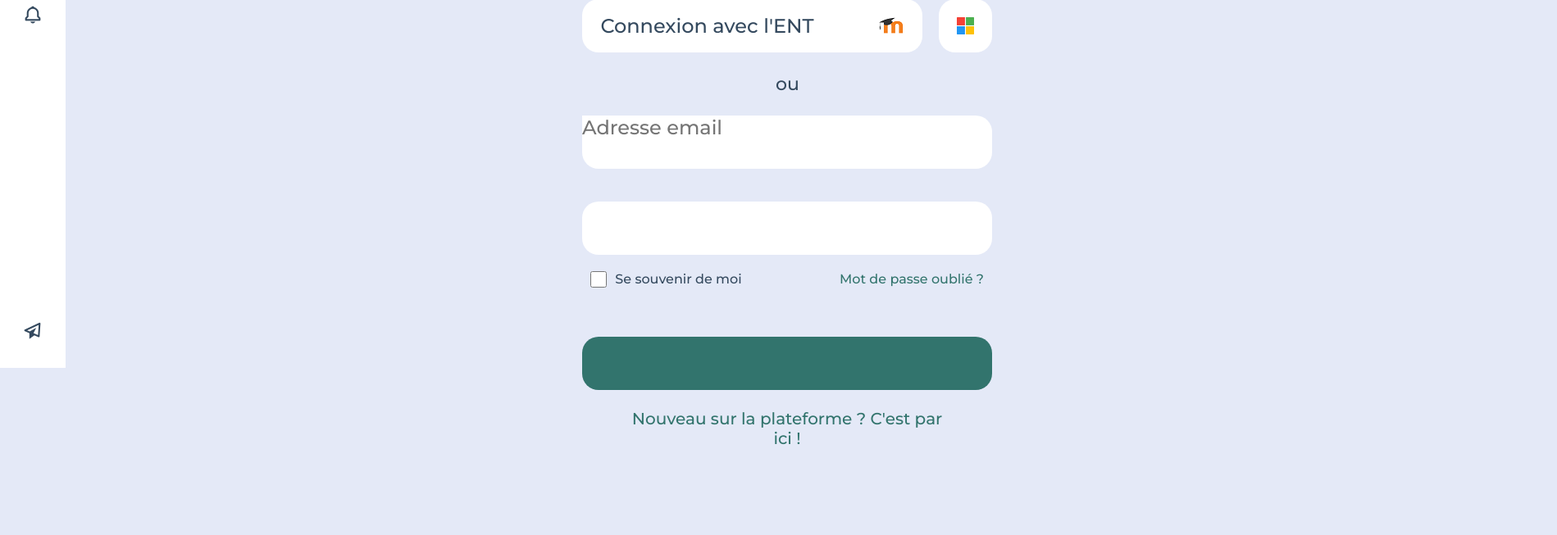
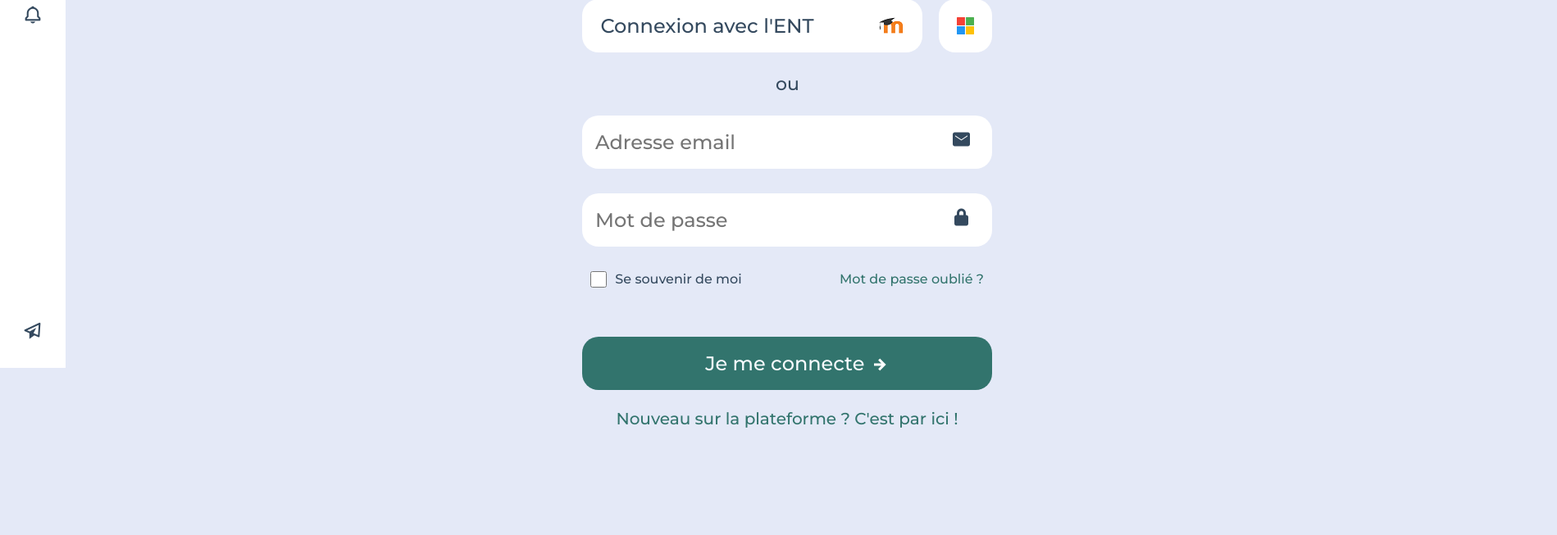
Before and after one commit to CRESI-Corp/cresi-jobs, a React (Create React App) app in the folder cresi-front/: page /connection in a window 1280 px wide. Shown: the part 351-1004 px from the top of the page at 82% size, 1899 px wide, since content can reach past the window. After the commit the page ends 874 px from the top, so only its background shows below. Built offline with nearby package versions, Linux system fonts and the light colour scheme.

Commit message:
page connection finish
manque juste l'alignement qui est pas centré

```diff
--- a/cresi-front/src/pages/connection.tsx
+++ b/cresi-front/src/pages/connection.tsx
@@ -28,11 +28,11 @@ function connectionPage() {
                         </div>
                         <div className="mail">
                             <input type="email" placeholder='Adresse email' className=''/>
-                            <i className="fa-solid fa-user-secret"></i>
+                            <i class='bx bxs-envelope'></i>
                         </div>
                         <div className='mdp'>
                             <input type="password" placeholder='Mot de passe' className=""/>
-                            <i className="fa-solid fa-user-secret"></i>
+                            <i class='bx bxs-lock-alt'></i>
                         </div>
                     </div>
                     <div className='autre'>
@@ -50,6 +50,7 @@ function connectionPage() {
 
                     <div className='connection'>
                         <input type="button" value="Je me connecte" className=""/>
+                        <i class='bx bx-right-arrow-alt'></i>
                     </div>
 
                     <Link to="/registration">
--- a/cresi-front/src/styles/connection/connection.css
+++ b/cresi-front/src/styles/connection/connection.css
@@ -113,20 +113,11 @@
 }
 
 .mail input {
-    position: relative;
-    width: 10.75rem;
-    height: 1.813rem;
-
-
-    display: flex;
-    flex-direction: row;
-    justify-content: space-between;
-    align-items: center;
-
-    flex: none;
-    order: 0;
-    flex-grow: 0;
-
+    position: absolute;
+    width: 24.82rem;
+    height: 3rem;
+    left: 1rem;
+    top: 0.508rem;
 
     font-family: 'Montserrat';
     font-style: normal;
@@ -136,14 +127,15 @@
 
     color: #C2C2C2;
     border: none;
+    outline: none;
 }
 
 .mail i {
     position: absolute;
     width: 1.5rem;
     height: 1.75rem;
-    left: 72.813rem;
-    top: 31.938rem;
+    left: 28.125rem;
+    top: 1.016rem;
 
     font-family: 'Font Awesome 5 Free';
     font-style: normal;
@@ -159,7 +151,7 @@
     width: 31.25rem;
     height: 4.063rem;
     left: 44.375rem;
-    top: 37.313rem;
+    top: 36.688rem;
 
     background: #FFFFFF;
     border-radius: 1.25rem;
@@ -167,10 +159,10 @@
 
 .mdp input {
     position: absolute;
-    width: 10.75rem;
-    height: 1.813rem;
-    left: 45.75rem;
-    top: 31.875rem;
+    width: 24.82rem;
+    height: 3rem;
+    left: 1rem;
+    top: 0.508rem;
 
     font-family: 'Montserrat';
     font-style: normal;
@@ -179,14 +171,16 @@
     line-height: 1.813rem;
 
     color: #C2C2C2;
+    border: none;
+    outline: none;
 }
 
 .mdp i {
     position: absolute;
     width: 1.5rem;
     height: 1.75rem;
-    left: 72.813rem;
-    top: 31.938rem;
+    left: 28.125rem;
+    top: 1.016rem;
 
     font-family: 'Font Awesome 5 Free';
     font-style: normal;
@@ -288,10 +282,10 @@
 
 .connection input {
     position: absolute;
-    width: 12.188rem;
-    height: 1.813rem;
-    left: 52.625rem;
-    top: 48.75rem;
+    width: 28.906rem;
+    height: 3rem;
+    left: 1rem;
+    top: 0.508rem;
 
     font-family: 'Montserrat';
     font-style: normal;
@@ -299,14 +293,32 @@
     font-size: 1.5rem;
     line-height: 1.813rem;
 
+    background-color: #32746D;
     color: #F7FCFF;
+    border: none;
+}
+
+.connection i {
+    position: absolute;
+    width: 1.5rem;
+    height: 1.75rem;
+    left: 21.875rem;
+    top: 1.341rem;
+
+    font-family: 'Font Awesome 5 Free';
+    font-style: normal;
+    font-weight: 900;
+    font-size: 1.5rem;
+    line-height: 1.75rem;
+
+    color: #fff;
 }
 
 .registration {
     position: absolute;
-    width: 24.75rem;
+    width: 28rem;
     height: 1.5rem;
-    left: 47.625rem;
+    left: 46rem;
     top: 53.125rem;
 
     font-family: 'Montserrat';
```
